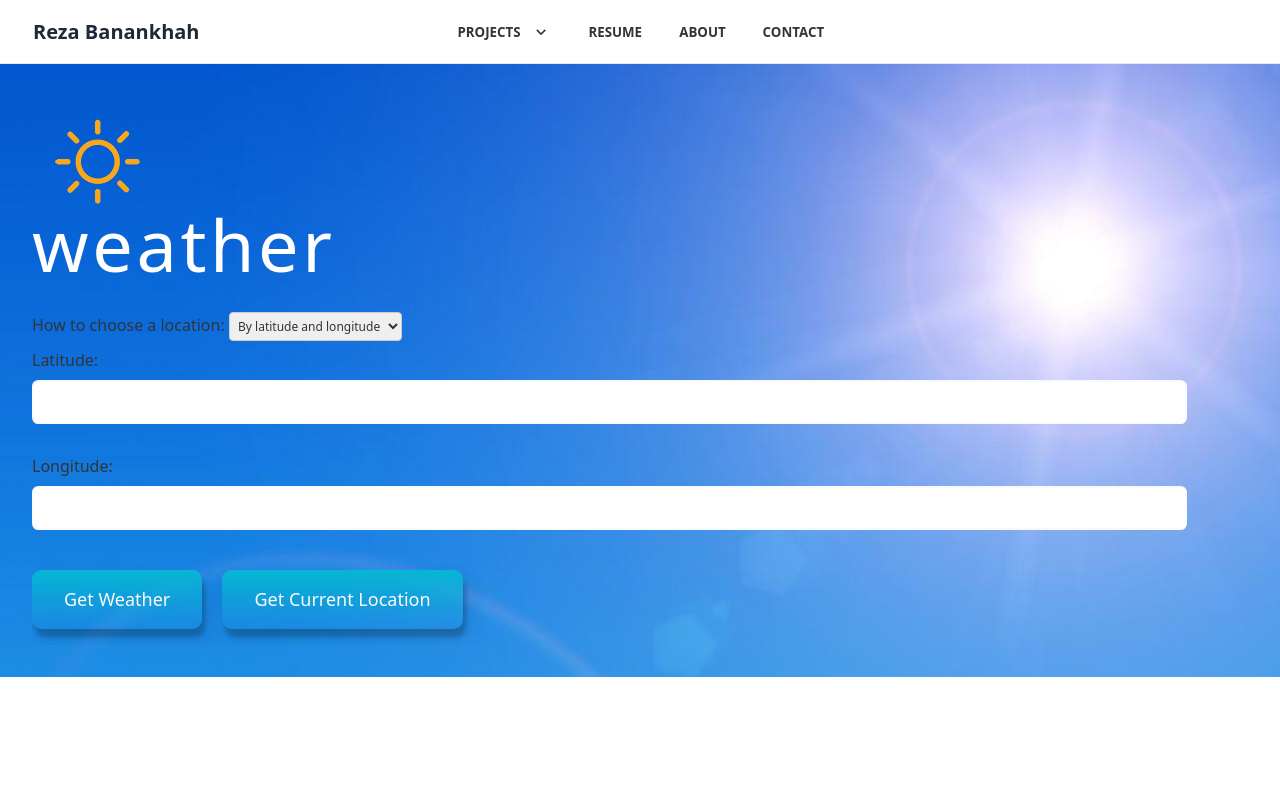
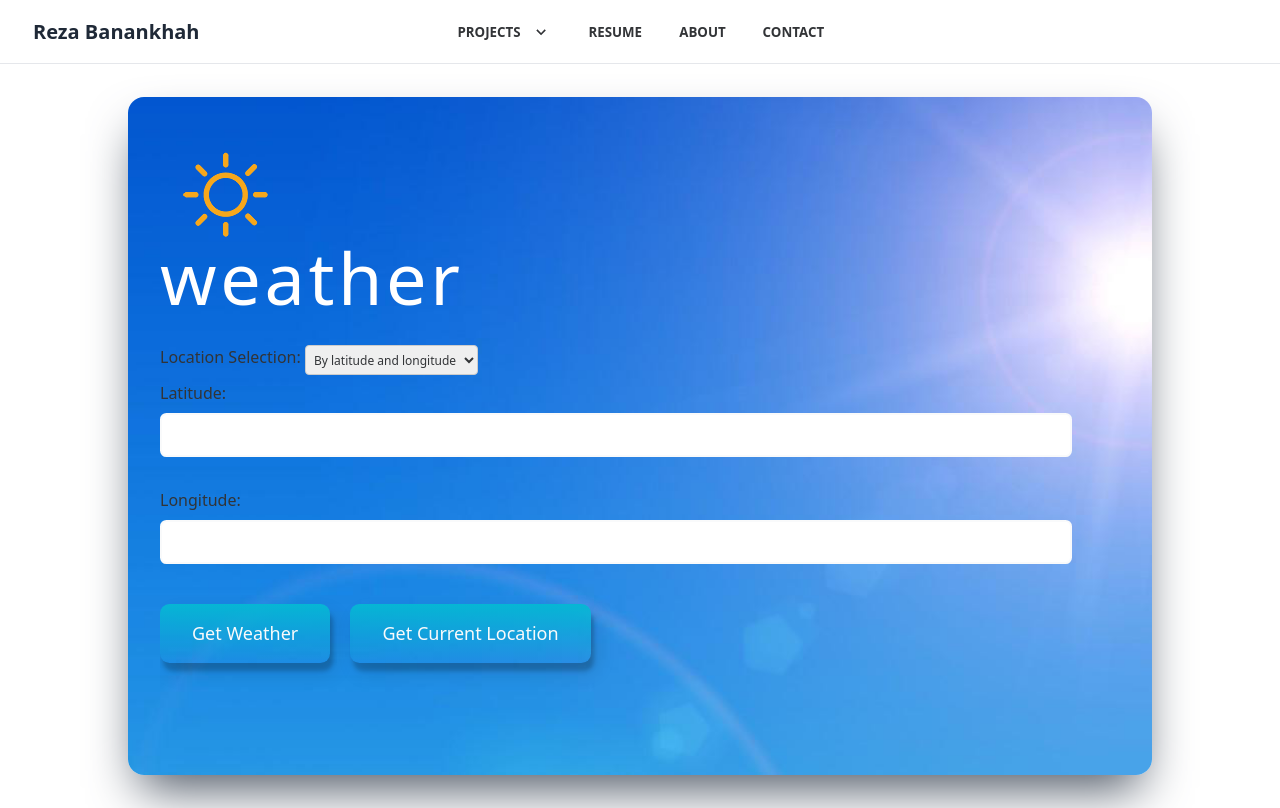
Before and after one commit to rcb123/developer-site, a SvelteKit app: page /projects/weather in a window 1280 px wide. Built offline with nearby package versions, Linux system fonts and the light colour scheme; some icons are missing.

Commit message:
Updated weather app styling

```diff
--- a/src/routes/projects/weather/+page.svelte
+++ b/src/routes/projects/weather/+page.svelte
@@ -66,8 +66,9 @@
 	}
 </script>
 
+<section class="inset-0 mx-auto flex justify-center w-[100vw] h-[93vh]">
 	<div
-	class="layout grid h-full items-center p-8"
+		class="card shadow-2xl shadow-gray-600 w-[80vw] h-fit my-auto p-8 bg-cover"
 		style:background-image="url(../images/weather/backgrounds/{weather}.jpeg)"
 	>
 		<nav>
@@ -76,8 +77,8 @@
 		</nav>
 
 		<main>
-		<label>
-			How to choose a location:
+			<label class="flex flex-row">
+				<p class="pr-1">Location Selection:</p>
 				<select bind:value={selected}>
 					<option value="coordinates"> By latitude and longitude </option>
 					<option value="city"> By city and state </option>
@@ -127,33 +128,30 @@
 							<input type="text" bind:value={zipcode} style:margin-bottom="5.64rem" required />
 						</label>
 						<br />
-					<button type="submit" class="bg-gradient-to-r from-cyan-500 to-blue-500" >Get Weather</button>
-					<button type="button" on:click={useLocation} style:margin-left="1rem" class="bg-gradient-to-r from-cyan-500 to-blue-500"
-						>Get Current Location</button
+						<button type="submit" class="bg-gradient-to-r from-cyan-500 to-blue-500"
+							>Get Weather</button
+						>
+						<button
+							type="button"
+							on:click={useLocation}
+							style:margin-left="1rem"
+							class="bg-gradient-to-r from-cyan-500 to-blue-500">Get Current Location</button
 						>
 					</form>
 				{/if}
 			</div>
-	</main>
-</div>
-
-<div class="layout results grid h-full items-center p-8">
+			<div class="h-full items-center p-8">
 				{#if temperature}
 					<p>Temperature: {temperature}°F</p>
 					<p>Feels Like: {feelsLike}°F</p>
 					<p>Weather conditions: {weatherDesc}</p>
 				{/if}
 			</div>
+		</main>
+	</div>
+</section>
 
 <style lang="scss">
-	.layout {
-		grid-template-rows: auto 1fr;
-
-		background-position: center top;
-		background-repeat: no-repeat;
-		background-size: cover;
-	}
-
 	button {
 		border: none;
 		border-radius: 0.6rem;
```
Lines whose indentation alone changed are shown as unchanged.
